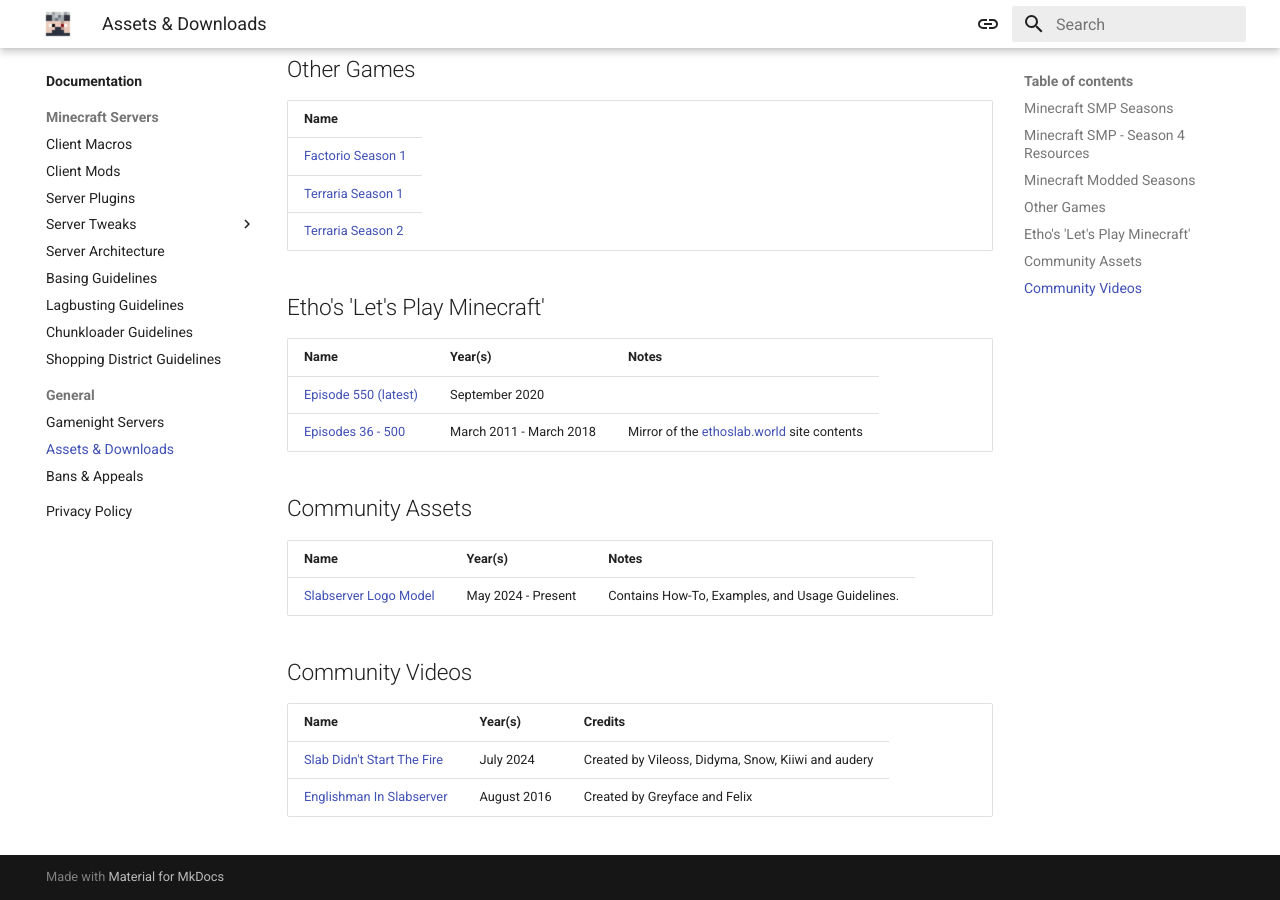
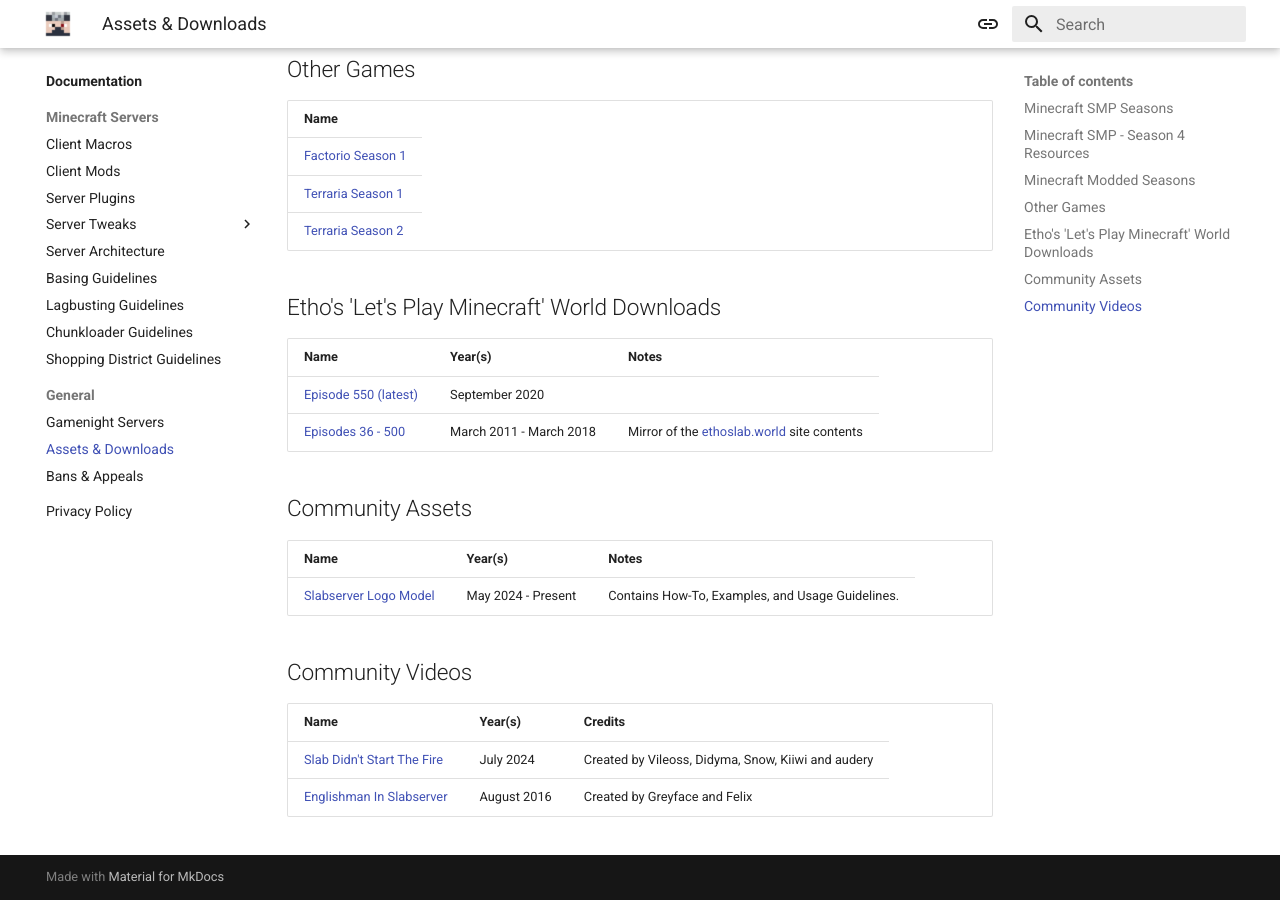
Before and after one commit to Slabserver/slabserver.github.io, an MkDocs documentation site: the page built from docs/documentation/general/downloads.md, in a window 1280 px wide and 900 px high, scrolled down 902 px. Built offline with MkDocs 1.6.1 and Material for MkDocs 9.7.7, drawn with Linux system fonts in a browser that asks for light colours.

Commit message:
clarify Etho LP world downloads

```diff
--- a/docs/documentation/general/downloads.md
+++ b/docs/documentation/general/downloads.md
@@ -29,7 +29,7 @@
 | [Terraria Season 1](http://dl.slabserver.org/terraria_s1.zip) |
 | [Terraria Season 2](http://dl.slabserver.org/terraria_s2.zip) |
 
-## Etho's 'Let's Play Minecraft'
+## Etho's 'Let's Play Minecraft' World Downloads
 | Name | Year(s) | Notes
 | - | - | - |
 | [Episode 550 (latest)](http://dl.slabserver.org/ethoslab-lp-550.zip) | September 2020 |
```
